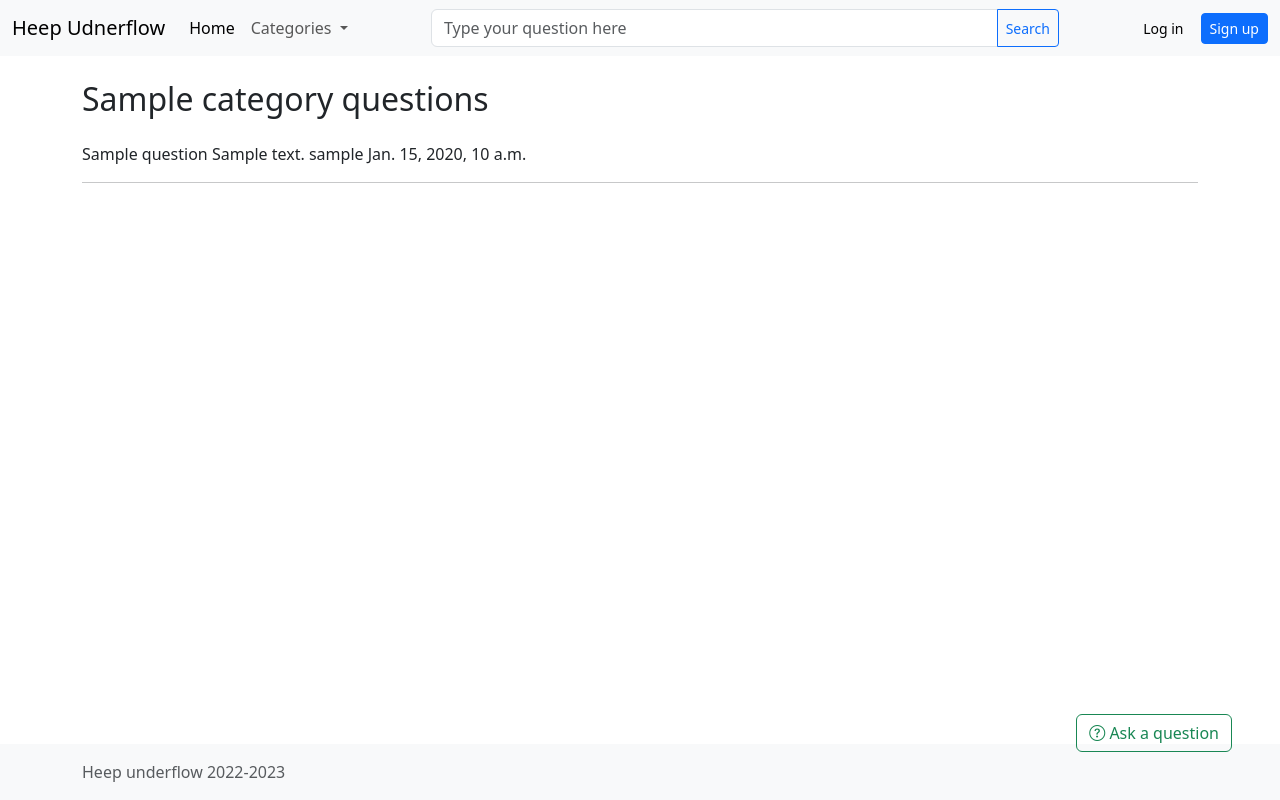
After one commit to dyussenov/django-blog, a Django app: a page that uses blog/blog_app/templates/base.html in a window 1280 px wide. The commit adds this page. Run offline with Django 4.2, Linux system fonts and the light colour scheme; tables that the repository leaves empty hold one stand-in row (values such as "Sample post"); some libraries are stand-ins or nearby versions.

Commit message:
add slug urls

```diff
--- a/blog/blog_app/admin.py
+++ b/blog/blog_app/admin.py
@@ -15,7 +15,9 @@ class CustomUserAdmin(UserAdmin):
 
 @admin.register(Category)
 class CategoryAdmin(admin.ModelAdmin):
-    list_display = ("title", "description")
+    list_display = ("title", "description", "slug")
+    search_fields = ('title',)
+    prepopulated_fields = {"slug": ("title",)}
 
 
 admin.site.register(CustomUser, CustomUserAdmin)
--- a/blog/blog_app/models.py
+++ b/blog/blog_app/models.py
@@ -1,10 +1,10 @@
 from django.contrib.auth.models import AbstractUser
 from django.db import models
+from django.urls import reverse
 
 
 class CustomUser(AbstractUser):
     pass
-    # add additional fields in here
 
     def __str__(self):
         return self.username
@@ -13,6 +13,18 @@ class CustomUser(AbstractUser):
 class Category(models.Model):
     title = models.CharField(max_length=100)
     description = models.TextField()
+    slug = models.SlugField(max_length=255, unique=True, db_index=True, verbose_name="URL")
+
+    def __str__(self):
+        return self.title
+
+    def get_absolute_url(self):
+        return reverse('category_questions', kwargs={'category_slug': self.slug})
+
+    class Meta:
+        verbose_name = 'Category'
+        verbose_name_plural = 'Categories'
+        ordering = ['id']
 
 
 class Question(models.Model):
@@ -25,6 +37,8 @@ class Question(models.Model):
         'blog_app.CustomUser',
         on_delete=models.CASCADE
     )
+    slug = models.SlugField(max_length=255, unique=True, db_index=True, verbose_name="URL")
+    time_create = models.DateTimeField(auto_now_add=True, null=True)
     body = models.TextField()
 
 
--- a/blog/blog_app/templates/base.html
+++ b/blog/blog_app/templates/base.html
@@ -31,7 +31,11 @@
             <li><a class="dropdown-item" href="{% url 'categories_list' %}">All categories</a></li>
             <li><hr class="dropdown-divider"></li>
             {% for cat in categories %}
-              <li><a class="dropdown-item" href="#">{{ cat.title }}</a></li>
+              {% if cat.pk == cat_selected.pk %}
+		          <li class="dropdown-item text-primary">{{ cat.title }}</li>
+	          {% else %}
+		          <li><a class="dropdown-item" href="{{ cat.get_absolute_url }}">{{ cat.title }}</a></li>
+	          {% endif %}
             {% endfor %}
 
           </ul>
@@ -59,8 +63,9 @@
 
   </div>
 </nav>
-  <main class="container-lg mt-4">
+  <main class="position-relative container-lg mt-4">
     {% block content %}
+
     {% endblock %}
     <a class="dropup position-fixed m-5 bottom-0 end-0 btn btn-md btn-outline-success" href="{% url 'add_question' %}" role="button">
        <i class="bi bi-question-circle"></i> Ask a question
--- a/blog/blog_app/templates/categories_list.html
+++ b/blog/blog_app/templates/categories_list.html
@@ -6,7 +6,10 @@
 
 {% for cat in categories %}
 <div class="card text-white bg-dark mb-3">
-  <div class="card-header"><h5 class="card-title">{{ cat.title }}</h5></div>
+  <div class="card-header d-flex justify-content-between">
+    <h5 class="card-title">{{ cat.title }}</h5>
+    <a href="{{ cat.get_absolute_url }}" class="btn btn-white btn-sm active" role="button" aria-pressed="true">Go to questions</a>
+  </div>
   <div class="card-body">
     <p class="card-text">{{ cat.description }}</p>
   </div>
--- /dev/null
+++ b/blog/blog_app/templates/questions.html
@@ -0,0 +1,14 @@
+{% extends 'base.html' %}
+
+{% block title %} Questions {% endblock %}
+
+{% block content %}
+  <h2 class="mb-4">{{ cat_selected.title }} questions</h2>
+  {% for q in questions%}
+    {{ q.title }}
+    {{ q.body }}
+    {{ q.author }}
+    {{ q.time_create }}
+<hr>
+  {% endfor %}
+{% endblock %}
--- a/blog/blog_app/urls.py
+++ b/blog/blog_app/urls.py
@@ -8,8 +8,10 @@ urlpatterns = [
     path('signup/', SignUpView.as_view(), name='signup'),
     path('about/', about, name='about'),
     path('categories/', TemplateView.as_view(template_name='categories_list.html'), name='categories_list'),
+    path('categories/<slug:category_slug>/questions/', category_questions, name='category_questions'),
+    #path('categories/<slug:category_slug>/questions/<slug:category_slug>', category_questions, name='category_questions'),
     path('question/', add_question, name='add_question'),
-    path('categories/<str:category>/', categories),
+    #path('question/', add_question, name='add_question'),
     path('contact/', contact),
     path('archive/<int:year>/', archive)
 ]
--- a/blog/blog_app/views.py
+++ b/blog/blog_app/views.py
@@ -1,7 +1,7 @@
 from datetime import date
 
 from django.http import HttpResponse, HttpResponseNotFound, Http404
-from django.shortcuts import redirect, render
+from django.shortcuts import redirect, render, get_object_or_404
 from django.contrib.auth.decorators import login_required
 from django.contrib.auth import get_user_model
 from django.urls import reverse_lazy
@@ -42,8 +42,14 @@ def about(request):
     return HttpResponse("About blog application")
 
 
-def categories(request, category):
-    return HttpResponse(f"Посты с категорией {category}")
+def category_questions(request, category_slug):
+    category = get_object_or_404(Category, slug=category_slug)
+    questions = Question.objects.filter(category=category)
+    context = {
+        'cat_selected': category,
+        'questions': questions
+    }
+    return render(request, "questions.html", context)
 
 
 def contact(request):
```
Also changed, not shown: blog/blog_app/templates/question.html (added, +7 -0 lines), blog/blog_app/migrations/0001_initial.py, blog/blog_app/migrations/0002_category_question_answer.py (deleted).
